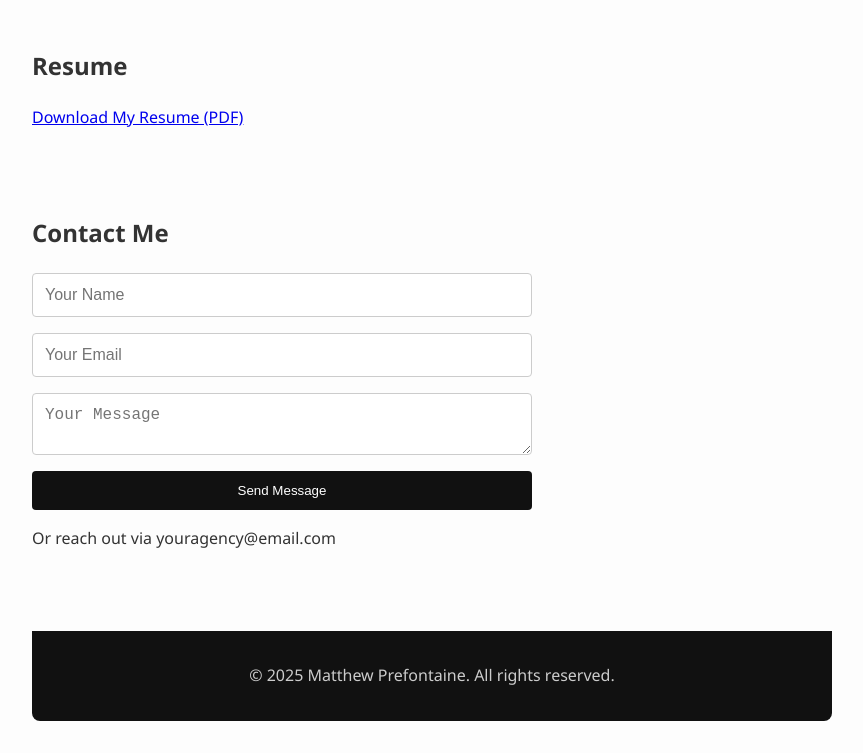
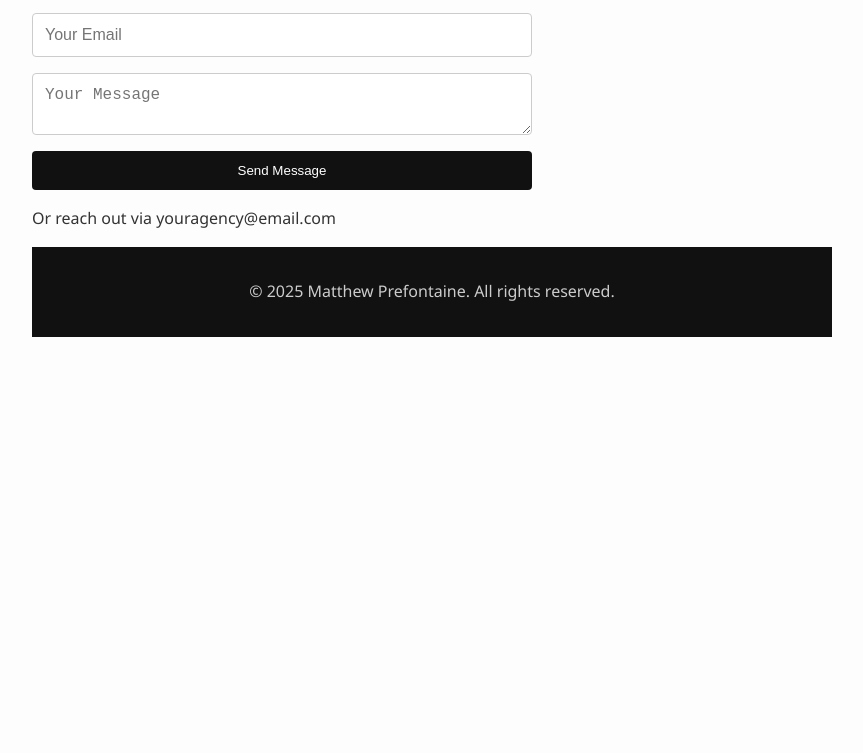
Before and after one commit to kristelaym/MatthewPrefontaine, a plain HTML site: page index.html in a window 1280 px wide. Shown: the part 1080-1833 px from the top of the page, without its empty margins (208-1071 px from the left). After the commit the page ends 1449 px from the top, so only its background shows below. Drawn offline with Linux system fonts and the light colour scheme.

Commit message:
Update style.css

```diff
--- a/style.css
+++ b/style.css
@@ -6,30 +6,11 @@ body {
   line-height: 1.6;
 }
 
-/* The container now wraps everything */
-.container {
-  max-width: 800px;
-  margin: 0 auto;
-  padding: 2rem 1rem;
-}
-
-/* Header and footer backgrounds now only apply to their content */
 header {
   background: #111;
   color: white;
-  padding: 2rem 0 1rem 0;
+  padding: 2rem;
   text-align: center;
-  margin-bottom: 2rem;
-  border-radius: 8px 8px 0 0;
-}
-
-footer {
-  background: #111;
-  color: #ccc;
-  text-align: center;
-  padding: 1rem 0;
-  margin-top: 2rem;
-  border-radius: 0 0 8px 8px;
 }
 
 nav a {
@@ -42,8 +23,18 @@ nav a:hover {
   text-decoration: underline;
 }
 
+/* Add this */
+.container {
+  max-width: 800px;
+  margin: 0 auto;
+  padding: 2rem;
+}
+
+/* Adjust section styling */
 section {
-  padding: 2rem 0;
+  padding: 0;
+  max-width: none;
+  margin: 0;
 }
 
 .gallery {
@@ -85,3 +76,10 @@ form button {
 form button:hover {
   background: #333;
 }
+
+footer {
+  text-align: center;
+  padding: 1rem;
+  background: #111;
+  color: #ccc;
+}
```
